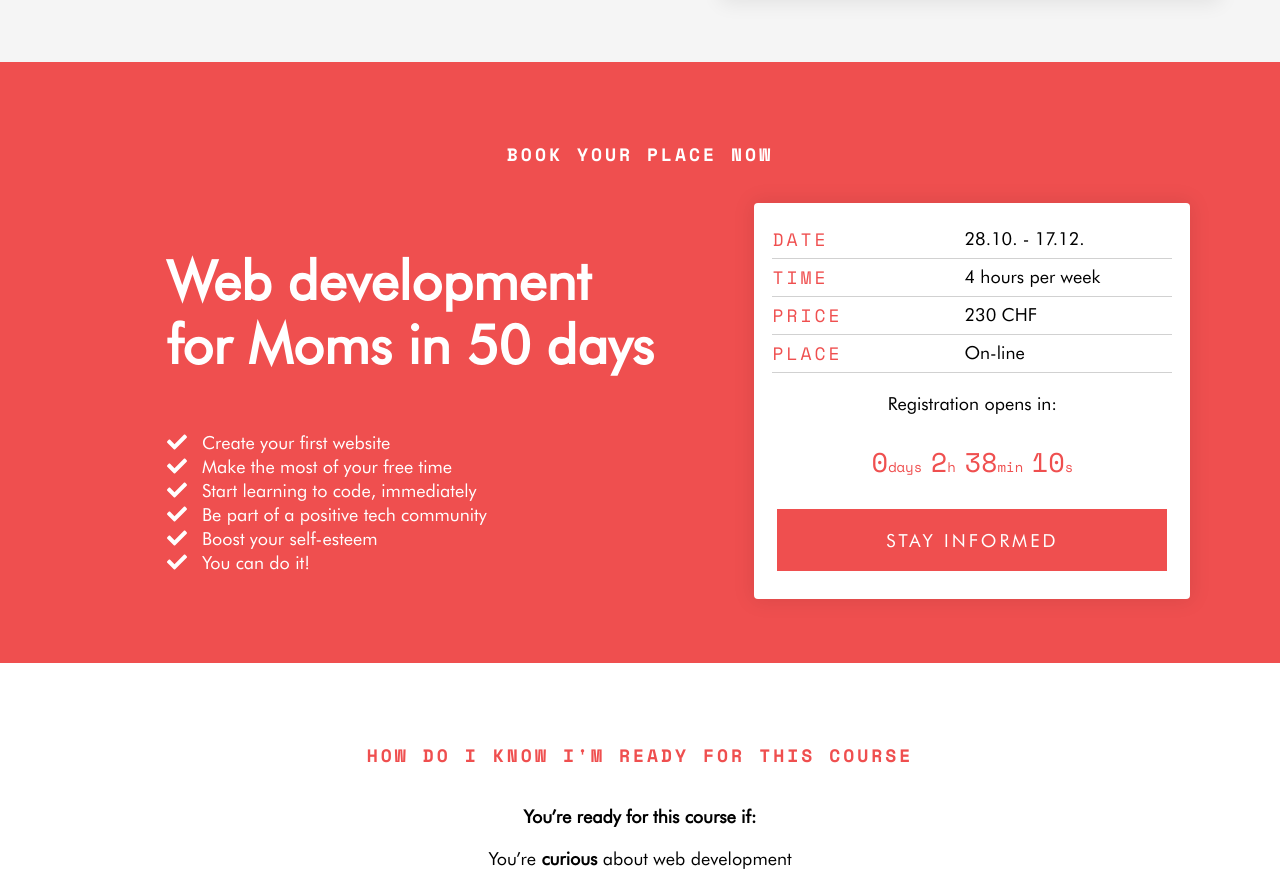
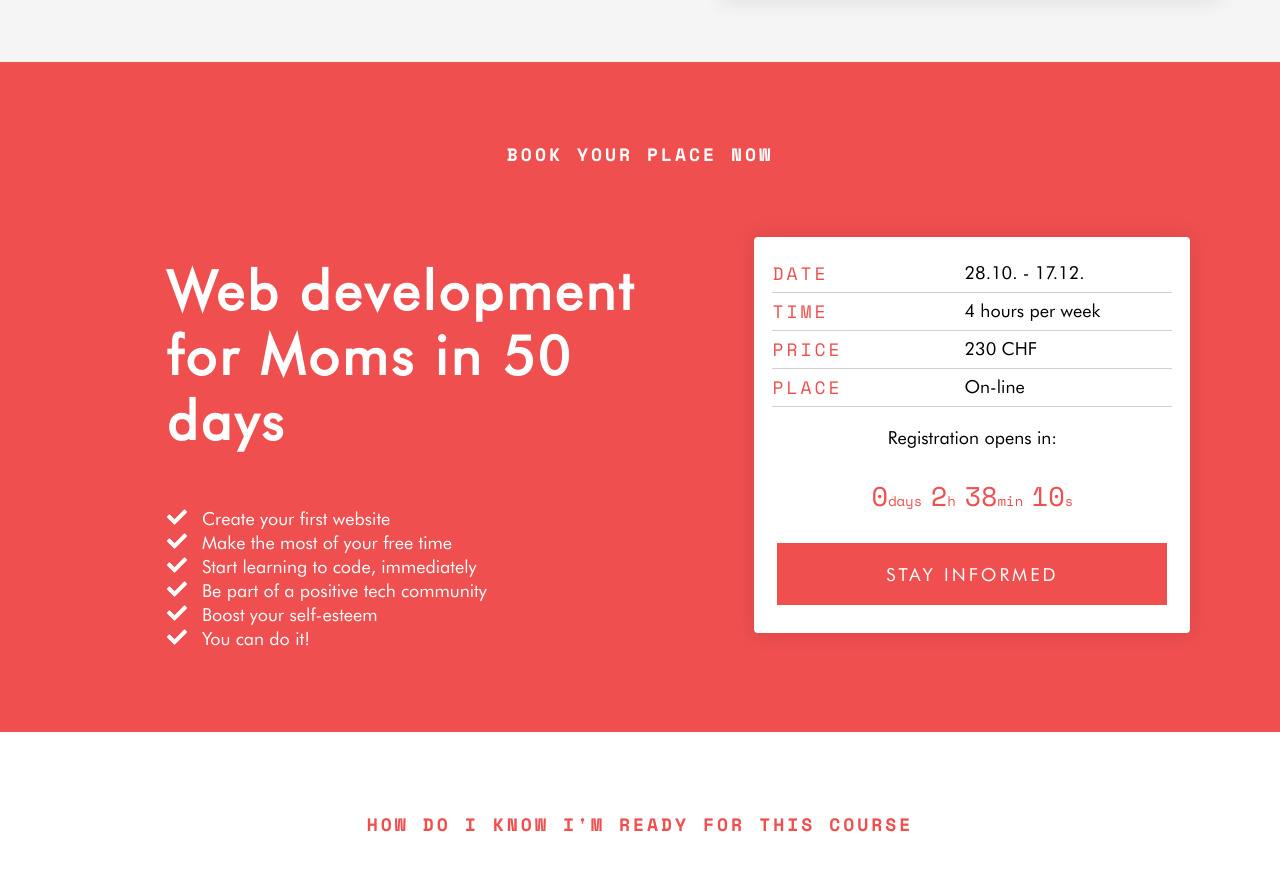
Before and after one commit to hharen/mltc_jekyll, a Jekyll site: the page built from web-development.html, in a window 1280 px wide. Shown: the part 3754-4626 px from the top of the page. Built offline with Jekyll 4.4.1, drawn with Linux system fonts in a browser that asks for light colours; nearby versions of some CDN libraries.

Commit message:
Change h1 to h3 in web development course

```diff
--- a/web-development.html
+++ b/web-development.html
@@ -125,7 +125,7 @@ description: Whether you want to make a site for your business, hone your web de
         <h2>Book your place now</h2>
         <div class="flex-row">
           <div class='hero-left'>
-            <h1 class="hero-title">Web development for Moms in 50 days</h1>
+            <h3 class="hero-title">Web development for Moms in 50 days</h3>
             <ul>
               <li><i class="fas fa-check"></i> Create your first website</li>
               <li><i class="fas fa-check"></i> Make the most of your free time</li>
```
